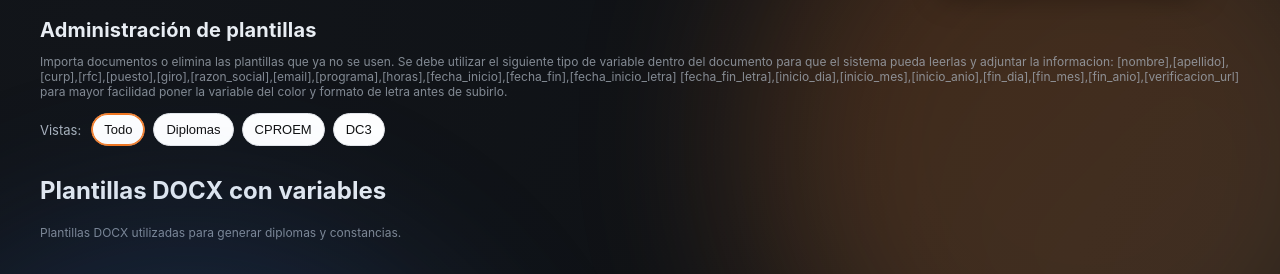
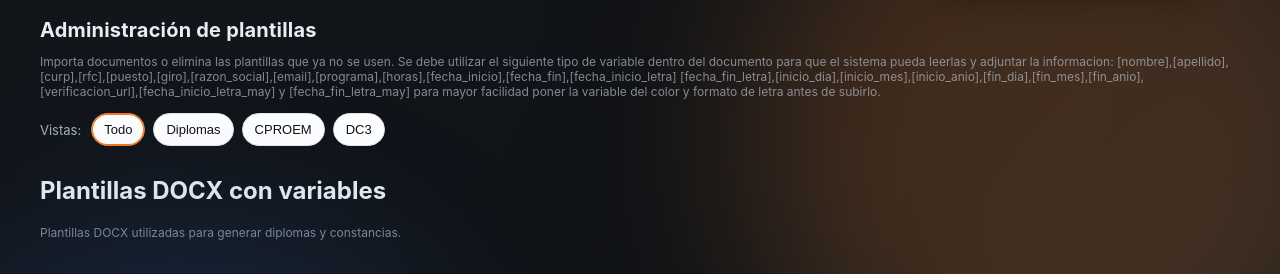
Before and after one commit to MarleneAmi-612/CES_SYSTEM, a Django app: template templates/administracion/plantillas_admin.html in a window 1280 px wide. Shown: the part 58-332 px from the top of the page. Run offline with Django 5.2, Linux system fonts and the light colour scheme; the template is opened without the code that fills it, so the values that code supplies are empty.

Commit message:
este es un commit muy pequeno

```diff
--- a/templates/administracion/plantillas_admin.html
+++ b/templates/administracion/plantillas_admin.html
@@ -87,7 +87,7 @@
     <h1 class="h1">Administración de plantillas</h1>
     <p class="sub">Importa documentos o elimina las plantillas que ya no se usen. Se debe utilizar el siguiente tipo de variable dentro del documento para que
     el sistema pueda leerlas y adjuntar la informacion: [nombre],[apellido],[curp],[rfc],[puesto],[giro],[razon_social],[email],[programa],[horas],[fecha_inicio],[fecha_fin],[fecha_inicio_letra]
-    [fecha_fin_letra],[inicio_dia],[inicio_mes],[inicio_anio],[fin_dia],[fin_mes],[fin_anio],[verificacion_url] para mayor facilidad poner la variable del color y formato de letra antes de subirlo.
+    [fecha_fin_letra],[inicio_dia],[inicio_mes],[inicio_anio],[fin_dia],[fin_mes],[fin_anio],[verificacion_url],[fecha_inicio_letra_may] y [fecha_fin_letra_may] para mayor facilidad poner la variable del color y formato de letra antes de subirlo.
     </p>
 
     <!-- Mensajes de estado -->
```
